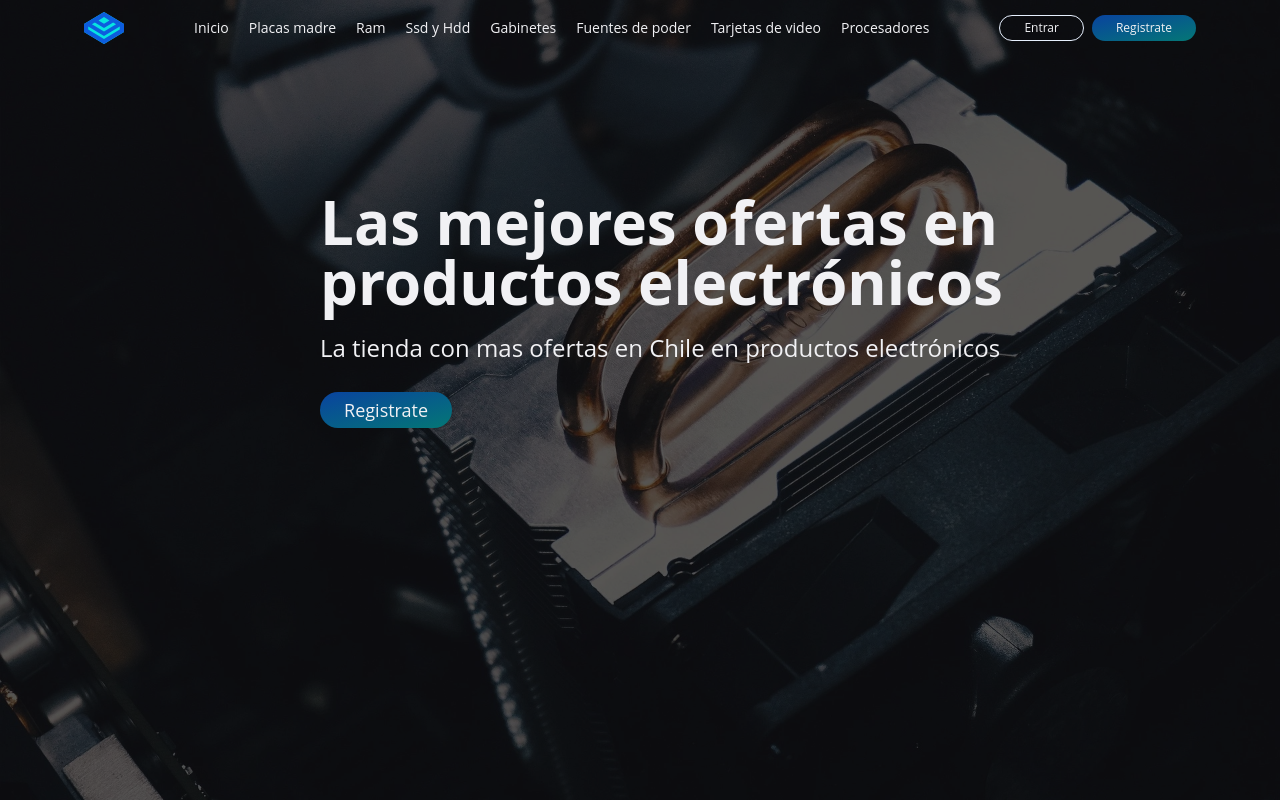
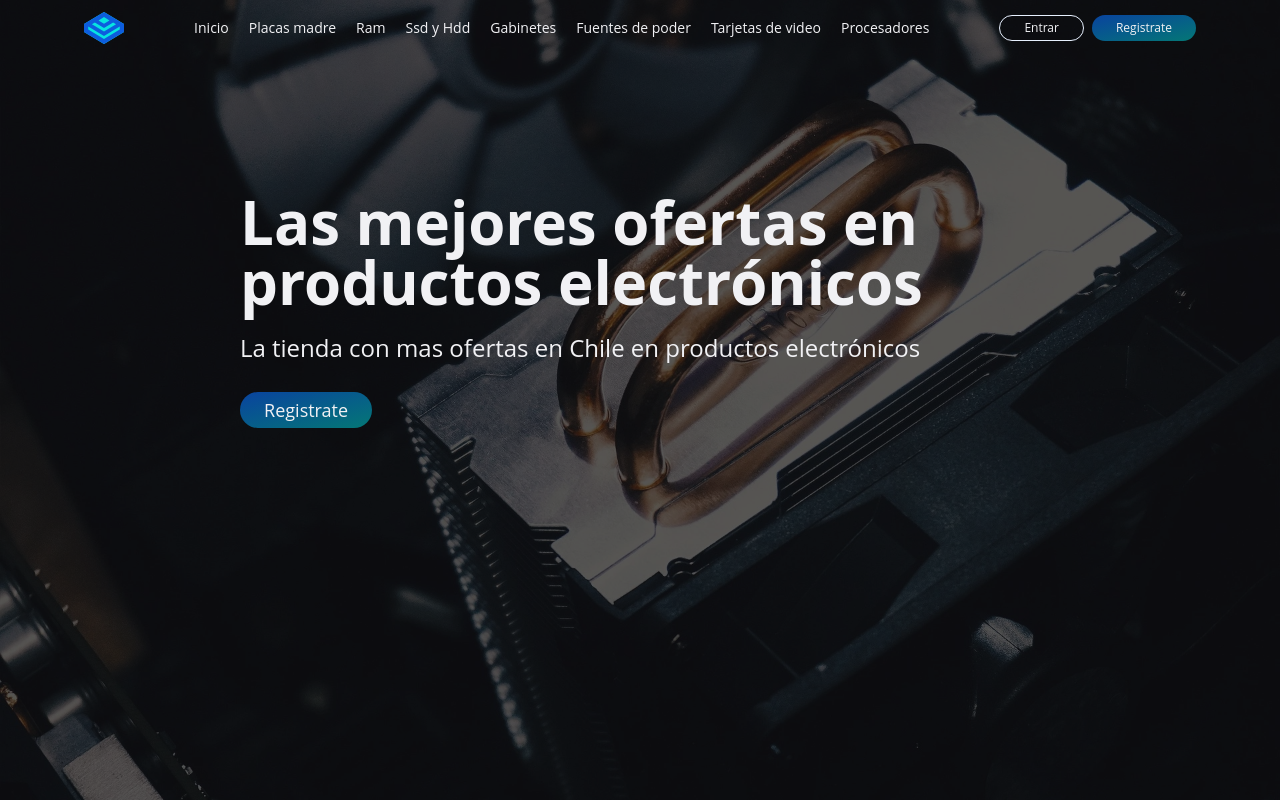
Before and after one commit to FernandoLorca/desafio-final-frontend, a React (Vite) app: page / in a window 1280 px wide. Shown: the top 802 px of the page. Built offline with nearby package versions, Linux system fonts and the light colour scheme.

Commit message:
add position of text and button in hero component

```diff
--- a/src/components/Hero/Hero.jsx
+++ b/src/components/Hero/Hero.jsx
@@ -21,7 +21,7 @@ const Hero = () => {
         <NavbarListMobile menu={menu} />
       </div>
       <div
-        className={`relative z-20 flex h-full flex-col gap-2 px-5 pt-32 md:px-20 lg:max-w-[60rem] lg:pl-60 lg:pt-48 xl:max-w-[70rem] xl:pl-80 ${
+        className={`relative z-20 flex h-full flex-col gap-2 px-5 pt-32 md:px-20 lg:max-w-[60rem] lg:pl-60 lg:pt-48 xl:max-w-[70rem] xl:items-center ${
           menu && 'hidden'
         }`}
       >
@@ -31,10 +31,12 @@ const Hero = () => {
             subTitle="La tienda con mas ofertas en Chile en productos electrónicos"
           />
         </div>
-        <ButtonCta
-          text="Registrate"
-          textSize="text-lg"
-        />
+        <div className="block w-full">
+          <ButtonCta
+            text="Registrate"
+            textSize="text-lg"
+          />
+        </div>
       </div>
     </div>
   );
```
